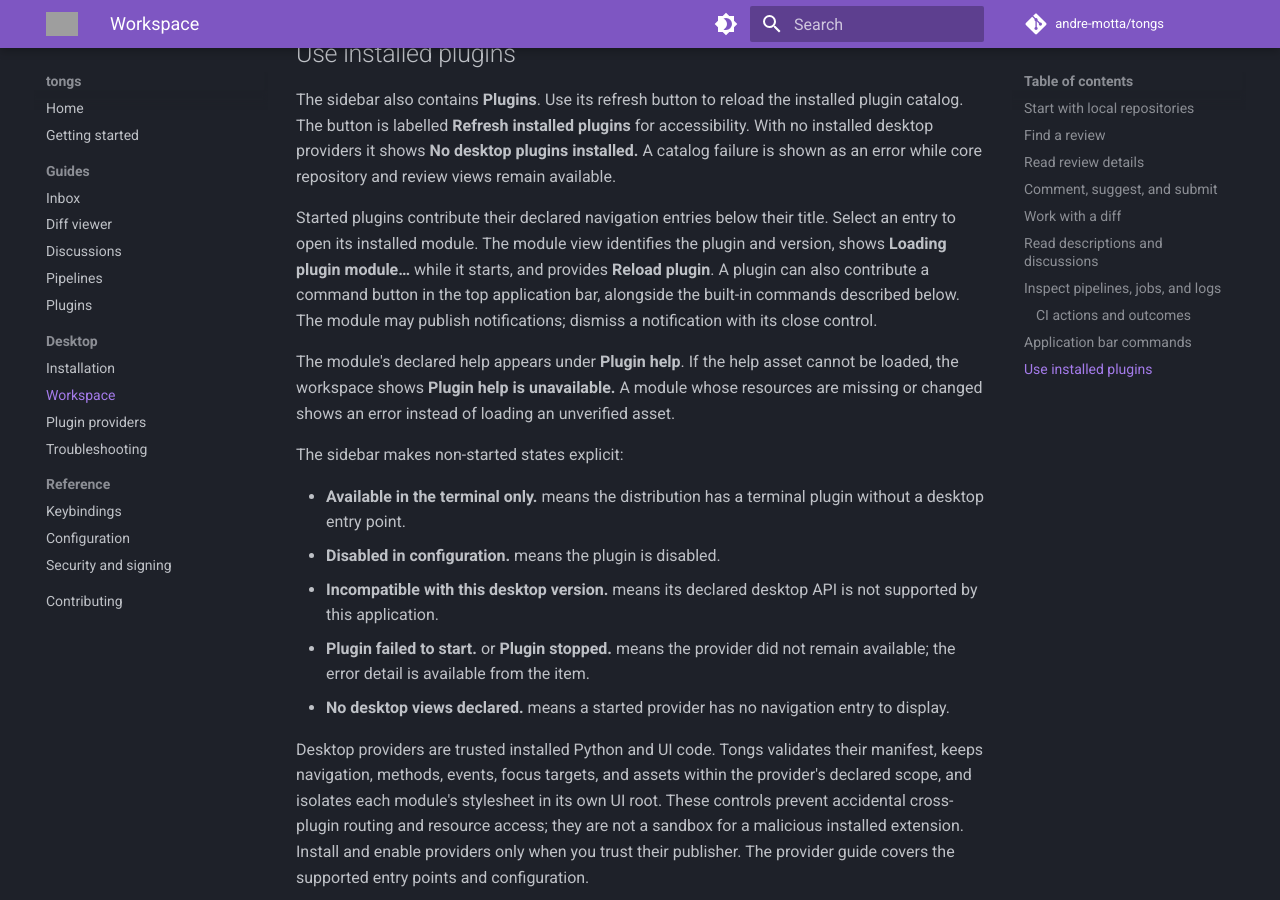
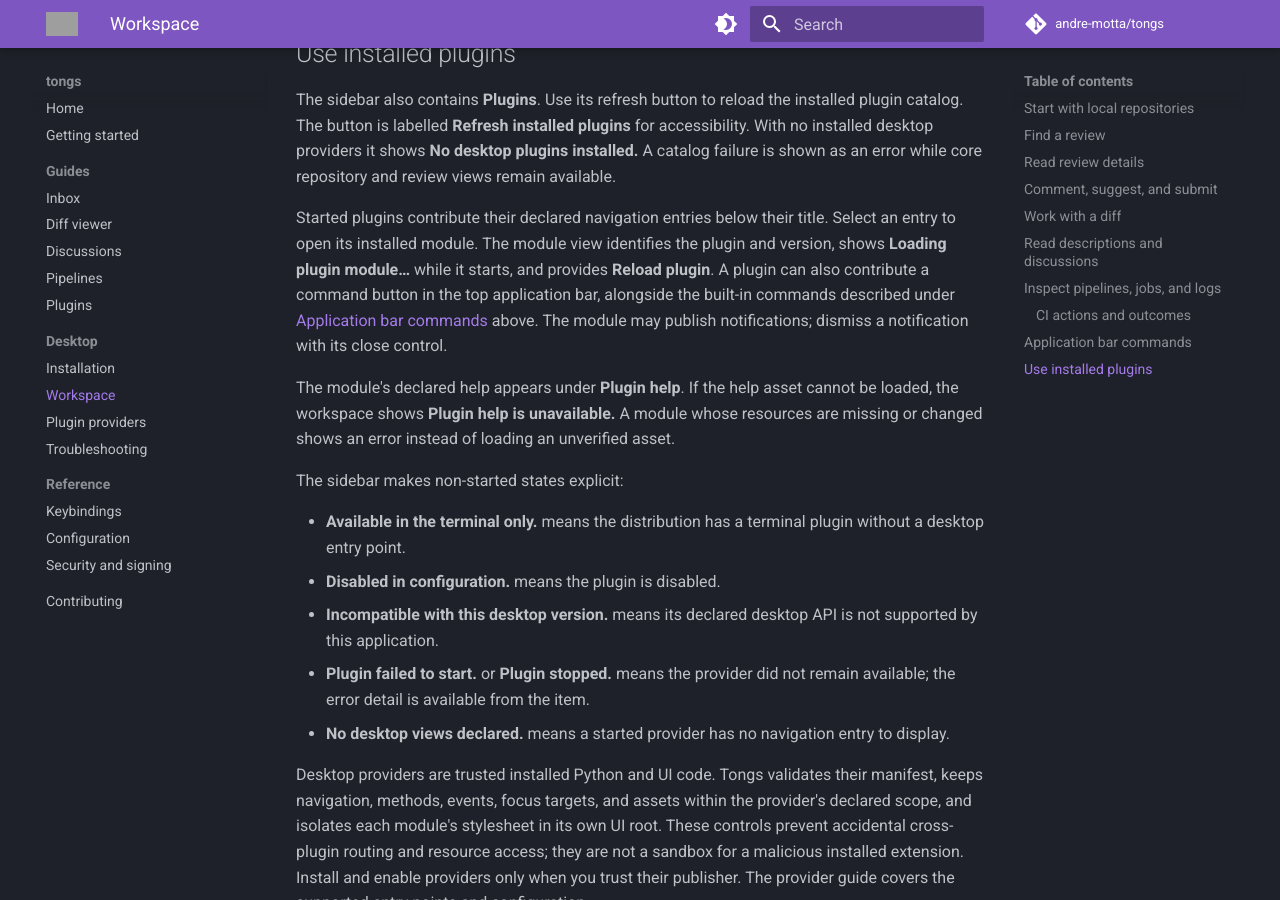
Before and after one commit to andre-motta/tongs, an MkDocs documentation site: the page built from docs/desktop/workspace.md, in a window 1280 px wide and 900 px high, scrolled down 5785 px. Built offline with MkDocs 1.6.1 and Material for MkDocs 9.7.7, drawn with Linux system fonts in a browser that asks for light colours; comment, search, counter and statistics services are not loaded; grey boxes are pictures that could not be loaded.

Commit message:
Correct three findings from the independent documentation review
Refs #54: align the SDLC co-author table row with both vendors, scope the README current-state claim to what the current PyPI release actually contains, and fix a backwards cross-reference in the desktop workspace guide.

Co-Authored-By: Claude Opus 5 <noreply@anthropic.com>
Signed-off-by: Andre Lustosa <alustosa@redhat.com>

```diff
--- a/docs/desktop/workspace.md
+++ b/docs/desktop/workspace.md
@@ -273,8 +273,9 @@ Started plugins contribute their declared navigation entries below their title.
 Select an entry to open its installed module. The module view identifies the
 plugin and version, shows **Loading plugin module…** while it starts, and
 provides **Reload plugin**. A plugin can also contribute a command button in
-the top application bar, alongside the built-in commands described below. The module may publish notifications; dismiss a
-notification with its close control.
+the top application bar, alongside the built-in commands described under
+[Application bar commands](#application-bar-commands) above. The module may
+publish notifications; dismiss a notification with its close control.
 
 The module's declared help appears under **Plugin help**. If the help asset
 cannot be loaded, the workspace shows **Plugin help is unavailable.** A module
```
Also changed, not shown: README.md (+4 -2 lines), docs/SDLC.md (+1 -1 lines).
